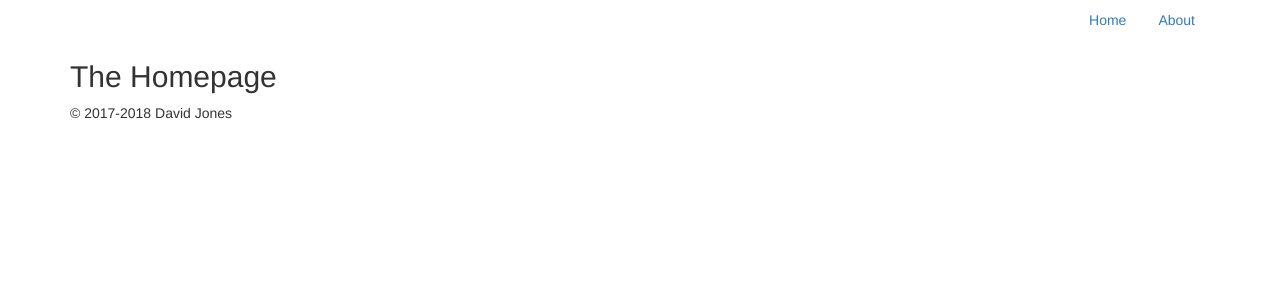
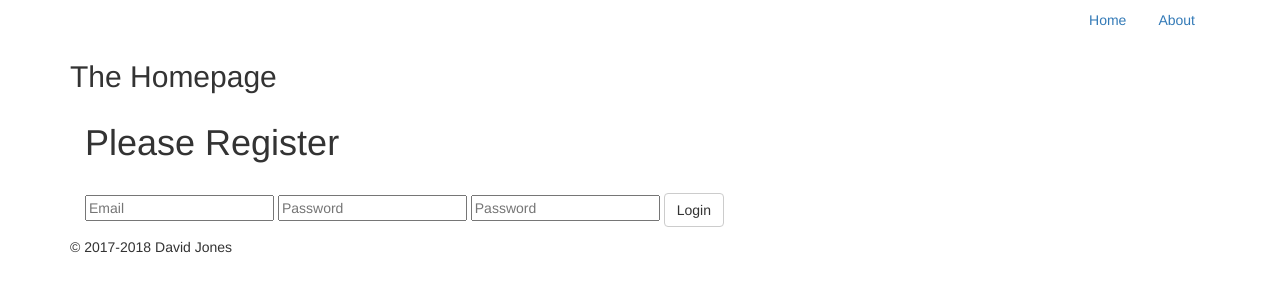
Before and after one commit to davejonesbkk/HashMe, a Flask app: page / in a window 1280 px wide. Shown: the top 300 px of the page. Run offline with Flask 2, Linux system fonts and the light colour scheme; parts of the project's set-up code (start-up, migrations or seed data) failed here and were passed over; some libraries are stand-ins or nearby versions.

Commit message:
Added registration

```diff
--- a/app/mockdbhelper.py
+++ b/app/mockdbhelper.py
@@ -1,10 +1,18 @@
 
-MOCK_USERS = {'test@example.com': '123456'}
+
+MOCK_USERS = [{'email': 'test@example.com', 'salt':
+'copvPRv2mVFX73UwV6ZUvXaBq8I=', 'hashed':
+'1736f83698df3f8153c1fbd6ce2840f8aace4f200771a46672635374073cc876cf0aa6a31f780e576578f791b5555b50df46303f0c3a7f2d21f91aa1429ac22e'
+}]
+
 
 class MockDBHelper:
 
 	def get_user(self, email):
-		if email in MOCK_USERS:
-			return MOCK_USERS[email]
+		user = [x for x in MOCK_USERS if x.get("email")==email]
+		if user:
+			return user[0]
+		return None
 
-		return None
+	def add_user(self, email, salt, hashed):
+		MOCK_USERS.append({'email': email, 'salt': salt, 'hashed': hashed})
--- a/app/templates/index.html
+++ b/app/templates/index.html
@@ -4,5 +4,22 @@
 
 <h2>The Homepage</h2>
 
+<div class="container">
+      <h1>Please Register</h1>
+      <br>
+      <form action="" method="post">
+        <input type="text" placeholder="Email" name="email" value="{{
+          request.form.email }}">
+        <input type="text" placeholder="Password" name="password" value="{{
+          request.form.password }}">
+          <input type="text" placeholder="Password" name="password2" value="{{
+          request.form.password2 }}">
+        <input class="btn btn-default" type="submit" value="Login">
+      </form>
+
+        <p> {{ error }} </p>
+
+    </div>
+
 
 {% endblock %}
--- a/app/user.py
+++ b/app/user.py
@@ -6,7 +6,7 @@ class User:
 		self.email = email
 
 	def get_id(self):
-		return self	.email
+		return self.email
 
 	def is_active(self):
 		return True
--- a/app/views.py
+++ b/app/views.py
@@ -12,16 +12,19 @@ from flask.ext.login import LoginManager
 from flask.ext.login import login_required
 
 from app.mockdbhelper import MockDBHelper as DBHelper
+from pass_builder import PasswordHelper
+
 from app.user import User
 
 app.secret_key = 'ZvOSAWwgSSfQ8qsCvLI8tQHIlj7Lu6E2KkVF+/okg1nQtUhYJaq+3PAT8KI1'
 
 
 DB = DBHelper()
+PH = PasswordHelper()
 
 login_manager = LoginManager()
 
-@app.route('/')
+@app.route('/', methods=['GET', 'POST'])
 def home():
 
     return render_template("index.html")
@@ -30,34 +33,28 @@ def home():
 @app.route('/account')
 @login_required
 def account():
-	return "Logged in"
+
+	return render_template('account.html')
 
 
 
 @app.route('/login', methods=['GET', 'POST'])
 def login():
 
-	error = None
 
-	try:
+	email = request.form.get("email")
+	password = request.form.get("password")
+	stored_user = DB.get_user(email)
+
+	if stored_user and PH.validate_password(password, stored_user['salt'],
+		stored_user['hashed']):
+
+		user = User(email)
+		login_user(user, remember=True)
+		return redirect(url_for('account'))
+	return home()
 
 
-		email = request.form.get("email")
-		password = request.form.get("password")
-		user_password = DB.get_user(email)
-
-		if user_password and user_password == password:
-			user = User(email)
-			login_user(user)
-			return redirect(url_for('account'))
-		else:
-			error = 'Invalid login credentials. Please try again'
-
-		return render_template("login.html")
-
-	except Exception as e:
-
-		return render_template('login.html', error = error)
 
 #Required after app object has been created otherwise will get user_loader error
 login_manager.init_app(app)
@@ -73,3 +70,18 @@ def load_user(user_id):
 def logout():
 	logout_user()
 	return redirect(url_for("home"))
+
+@app.route("/register", methods=["GET", "POST"])
+def register():
+	email = request.form.get("email")
+	pw1 = request.form.get("password")
+	pw2 = request.form.get("password2")
+
+	if not pw1 == pw2:
+		return redirect(url_for('home'))
+	if DB.get_user(email):
+		return redirect(url_for('home'))
+	salt = PH.get_salt()
+	hashed = PH.get_hash(pw1 + salt)
+	DB.add_user(email, salt, hashed)
+	return redirect(url_for('home'))
--- a/pass_builder.py
+++ b/pass_builder.py
@@ -10,7 +10,6 @@ class PasswordHelper:
 		return hashlib.sha512(plain).hexdigest()
 
 
-
 	def get_salt(self):
 		return base64.b64encode(os.urandom(20))
 
```
Also changed, not shown: app/forms.py (deleted, +0 -7 lines), app/templates/account.html (added, +7 -0 lines).
